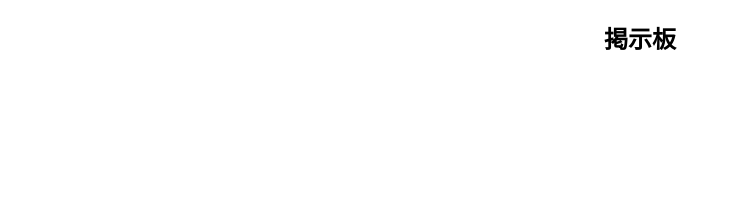
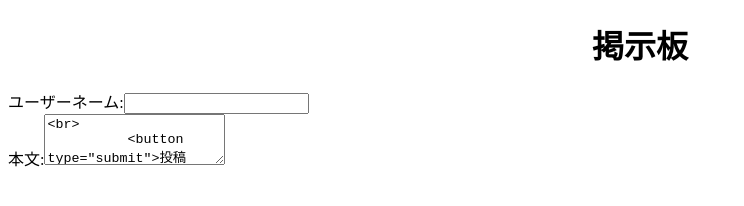
Before and after one commit to 12octoo/keijiban, a plain HTML site: page index.html in a window 1280 px wide. Shown: the whole page, without its empty margins (0-744 px from the left). Drawn offline with Linux system fonts and the light colour scheme.

Commit message:
Update index.html

```diff
--- a/index.html
+++ b/index.html
@@ -4,6 +4,16 @@
   </head>
   <body>
     <div>
-      <h2><center>掲示板</center></h2>
-
+      <h1><center>掲示板</center></h1>
+      <section>
+        <form action="#" method="POST">
+          ユーザーネーム:<input type="text" name="name"><br>
+          本文:<textarea name="section" rows="3"><br>
+          <button type="submit">投稿</button>
+        </form>
+      </section>
+      <section>
+        <h2>新規投稿</h2>
+        <p id="nothing">投稿はまだありません</p>
+      </section>
     </div>
```
